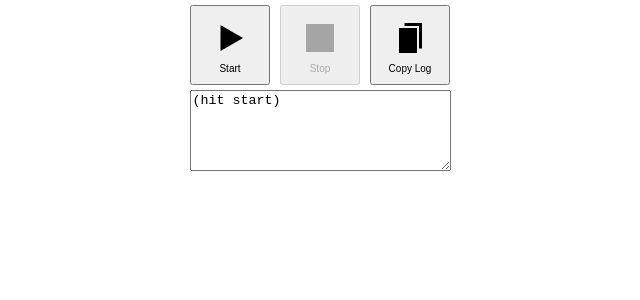
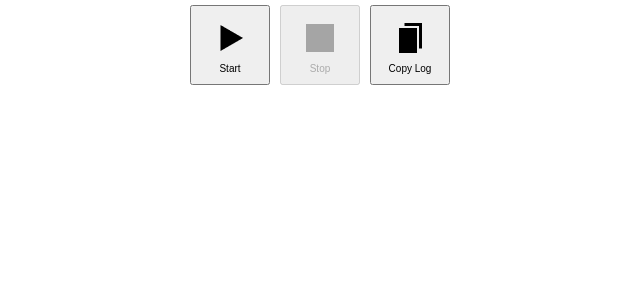
Before and after one commit to joe-trellick/timestamp-stopwatch-react, a React (Create React App) app: page / in a window 1280 px wide. Shown: the top 300 px of the page, without its empty margins (320-960 px from the left). Built offline with nearby package versions, Linux system fonts and the light colour scheme.

Commit message:
Hide the raw log textarea

```diff
--- a/src/Stopwatch.css
+++ b/src/Stopwatch.css
@@ -36,3 +36,7 @@
     border-style: hidden;
     outline: none;
 }
+
+#copylog {
+    display: none;
+}
--- a/src/Stopwatch.js
+++ b/src/Stopwatch.js
@@ -101,7 +101,7 @@ class Stopwatch extends React.Component {
                         <span className="label">Copy Log</span>
                     </button>
                 </div>
-                <textarea rows="5" cols="30" value={this.state.log} ref={this.copyTextAreaRef} readOnly/>
+                <textarea id="copylog" rows="5" cols="30" value={this.state.log} ref={this.copyTextAreaRef} readOnly/>
                 {this.state.logEntries.length > 0 &&
                     <div className="log">
                         <ul>
```
